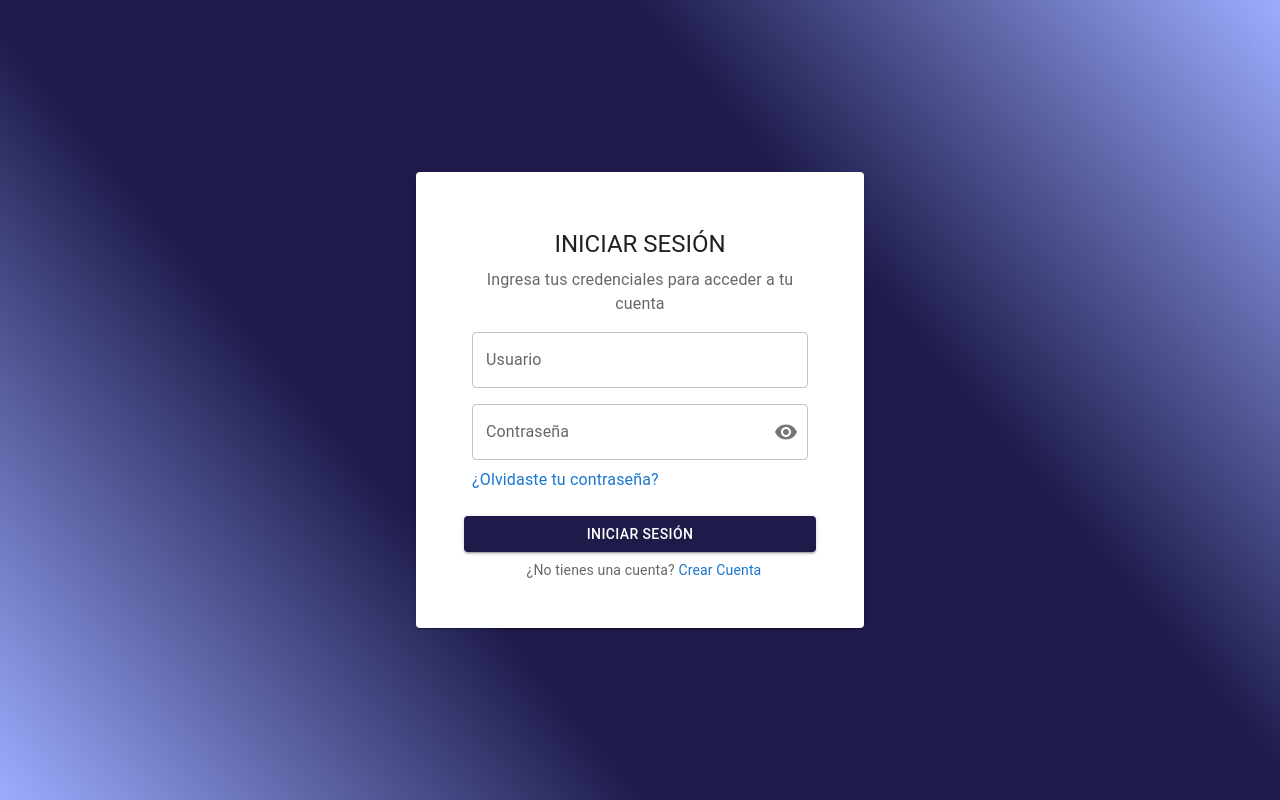
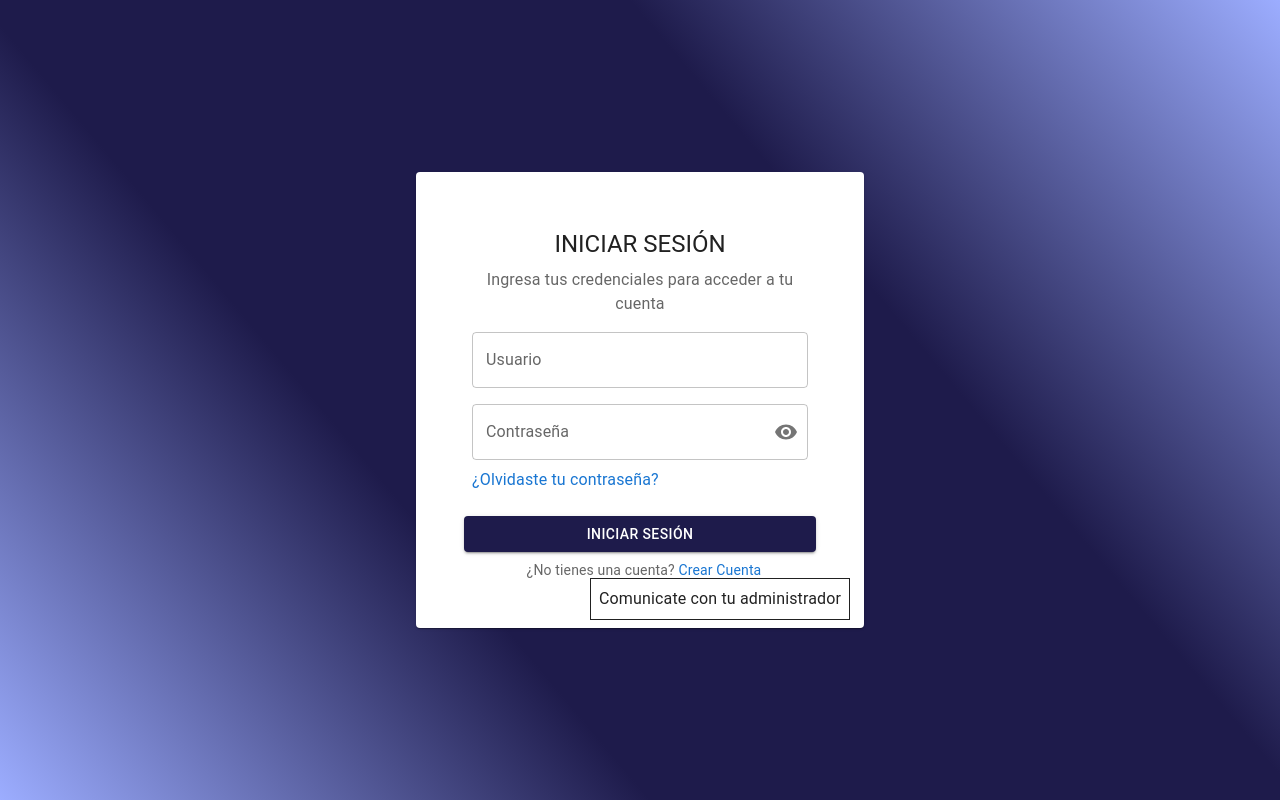
Before and after one commit to MariaGonzalesBaldera/erp_frontend-develop, a React (Vite) app: page /login in a window 1280 px wide. Both pictures are taken after a click on the link "Crear Cuenta". Built offline with nearby package versions, Linux system fonts and the light colour scheme; no server answers.

Commit message:
add Popper in login

```diff
--- a/src/components/MaintenanceTab/CorrectiveMaintenancePage/index.tsx
+++ b/src/components/MaintenanceTab/CorrectiveMaintenancePage/index.tsx
@@ -5,13 +5,23 @@ import {
 } from "../../../hooks/useCorrectiveMaintenance";
 import { CorrectiveMaintananceItem } from "../../../types";
 import { DataGrid, GridColDef } from "@mui/x-data-grid";
-import { Box, Grid, IconButton, Tooltip, Typography } from "@mui/material";
+import {
+  Box,
+  CircularProgress,
+  Grid,
+  IconButton,
+  Tooltip,
+  Typography,
+} from "@mui/material";
 import EditIcon from "@mui/icons-material/Edit";
 import DeleteIcon from "@mui/icons-material/Delete";
 import ModalEditMaintenance from "../../ModalEditMaintenance";
 import ConfirmModal from "../../ConfirmModal";
 import ListIcon from "@mui/icons-material/List";
-import { styleTableItem } from "../../../style/StyleModal";
+import {
+  styleTableItem,
+  styleTableResponsive,
+} from "../../../style/StyleModal";
 import ModalMoreDetail from "../../ModalMoreDetail";
 import ButtonDefault from "../../ButtonDefault";
 import { capitalizer, formatDayMonthYear } from "../../../utils/capitalize";
@@ -235,9 +245,18 @@ const CorrectiveMaintenancePage = ({}) => {
           />
         </Grid>
         <Grid item xs="auto" order={{ xs: 1, sm: 3 }}>
-          <ButtonDefault onClick={handleOpenNewModal} title="NUEVO MANTENIMIENTO" />
+          <ButtonDefault
+            onClick={handleOpenNewModal}
+            title="NUEVO MANTENIMIENTO"
+          />
         </Grid>
       </Grid>
+      <Grid sx={styleTableResponsive}>
+        {loading ? (
+          <Grid item xs={12} style={{ textAlign: "center" }}>
+            <CircularProgress /> {/* Indicador de carga */}
+          </Grid>
+        ) : (
           <div style={{ height: 400, width: "100%" }}>
             {documentsData.length === 0 ? (
               <div
@@ -261,6 +280,8 @@ const CorrectiveMaintenancePage = ({}) => {
               />
             )}
           </div>
+        )}
+      </Grid>
 
       <ModalEditMaintenance //boton de editar
         openModal={openEdit}
--- a/src/pages/Login/index.tsx
+++ b/src/pages/Login/index.tsx
@@ -10,6 +10,8 @@ import {
   Box,
   InputAdornment,
   CircularProgress,
+  Popper,
+  Fade,
 } from "@mui/material";
 import { Visibility, VisibilityOff } from "@mui/icons-material";
 import React, { useState } from "react";
@@ -84,6 +86,17 @@ const Login: React.FC = () => {
     }
     setOpenSnackbar(false);
   };
+
+  const [anchorEl, setAnchorEl] = React.useState<null | HTMLElement>(null);
+
+  const handleClick = (event: React.MouseEvent<HTMLElement>) => {
+    setAnchorEl(anchorEl ? null : event.currentTarget);
+  };
+
+  const open = Boolean(anchorEl);
+  const id = open ? "simple-popper" : undefined;
+  const id2 = open ? "simple-popper" : undefined;
+
   return (
     <Box
       className="flex min-h-screen items-center justify-center bg-background px-4"
@@ -133,10 +146,27 @@ const Login: React.FC = () => {
               }}
             />
           </div>
-          <div className="flex items-center justify-between mt-2">
-            <Link href="#" underline="hover" className="text-sm">
+          <div
+            onClick={handleClick}
+            className="flex items-center justify-between mt-2"
+          >
+            <Link
+              aria-describedby={id}
+              href="#"
+              underline="hover"
+              className="text-sm"
+            >
               ¿Olvidaste tu contraseña?
             </Link>
+            <Popper id={id} open={open} anchorEl={anchorEl} transition>
+              {({ TransitionProps }) => (
+                <Fade {...TransitionProps} timeout={250}>
+                  <Box sx={{ border: 1, p: 1, bgcolor: "background.paper" }}>
+                    Comunicate con tu administrador
+                  </Box>
+                </Fade>
+              )}
+            </Popper>
           </div>
         </CardContent>
         <CardActions className="flex flex-col space-y-2 px-4">
@@ -167,9 +197,18 @@ const Login: React.FC = () => {
             className="text-center"
           >
             ¿No tienes una cuenta?{" "}
-            <Link href="#" underline="hover">
+            <Link id={id2} href="#" onClick={handleClick} underline="hover">
               Crear Cuenta
             </Link>
+            <Popper id={id2} open={open} anchorEl={anchorEl} transition>
+              {({ TransitionProps }) => (
+                <Fade {...TransitionProps} timeout={250}>
+                  <Box sx={{ border: 1, p: 1, bgcolor: "background.paper" }}>
+                    Comunicate con tu administrador
+                  </Box>
+                </Fade>
+              )}
+            </Popper>
           </Typography>
         </CardActions>
       </Card>
```
Lines whose indentation alone changed are shown as unchanged.
